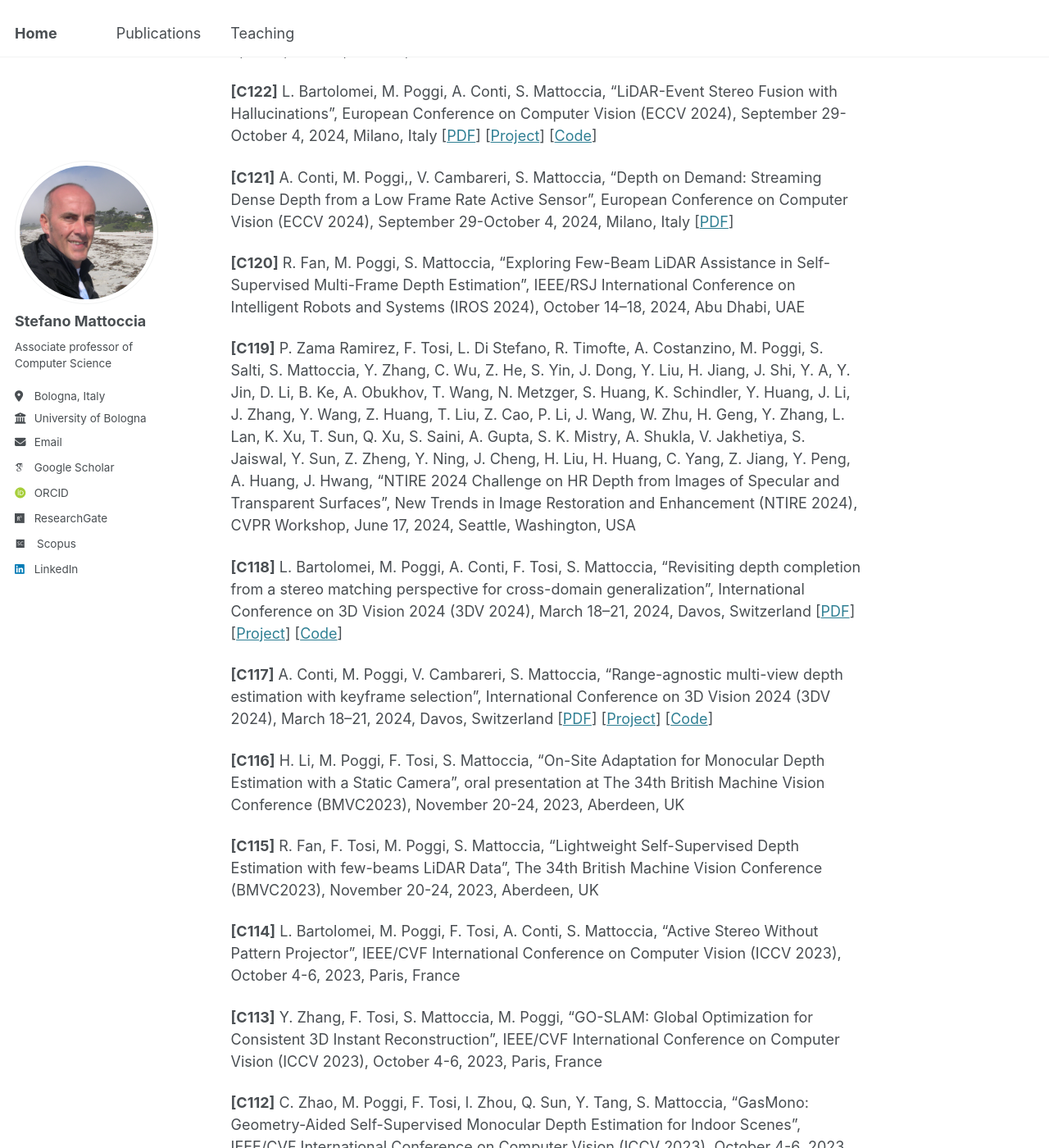
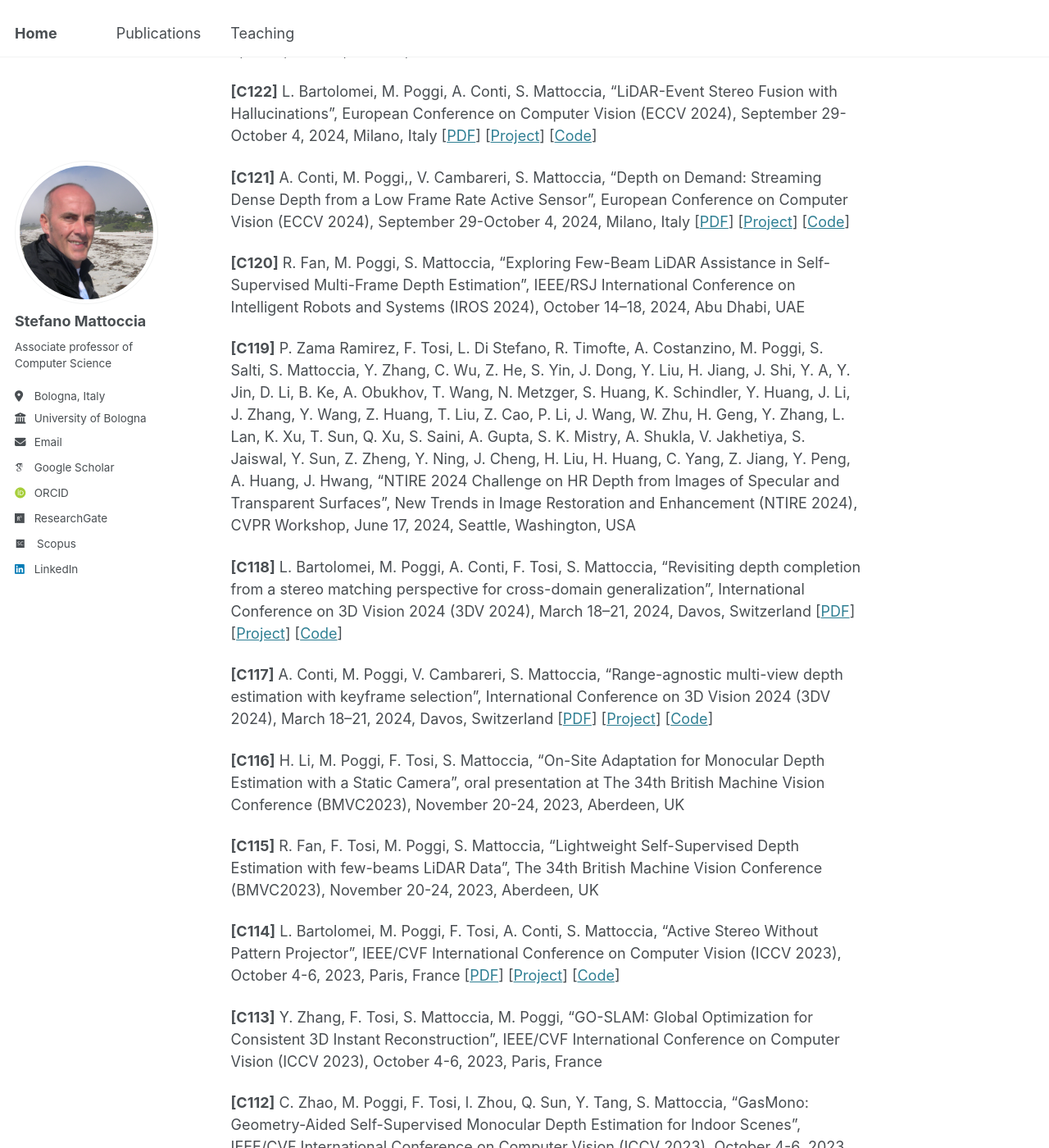
Before and after one commit to stefanomattoccia/stefanomattoccia.github.io, a Jekyll site: the page built from _pages/publications.md, in a window 1280 px wide and 1400 px high, scrolled down 4459 px. Shown: the whole window at 82% size. Built offline with Jekyll 4.4.1, drawn with Linux system fonts in a browser that asks for light colours; some web fonts are replaced.

Commit message:
Update publications.md

```diff
--- a/_pages/publications.md
+++ b/_pages/publications.md
@@ -97,7 +97,7 @@ International Conference and Workshop papers
 
 **[C122]** L. Bartolomei, M. Poggi, A. Conti, S. Mattoccia, “LiDAR-Event Stereo Fusion with Hallucinations”, European Conference on Computer Vision (ECCV 2024), September 29-October 4, 2024, Milano, Italy [[PDF](https://arxiv.org/pdf/2408.04633)] [[Project](https://eventvppstereo.github.io/)] [[Code](https://github.com/bartn8/eventvppstereo/)]
 
-**[C121]** A. Conti, M. Poggi,, V. Cambareri, S. Mattoccia, “Depth on Demand: Streaming Dense Depth from a Low Frame Rate Active Sensor”, European Conference on Computer Vision (ECCV 2024), September 29-October 4, 2024, Milano, Italy [[PDF](https://arxiv.org/pdf/2409.08277)]
+**[C121]** A. Conti, M. Poggi,, V. Cambareri, S. Mattoccia, “Depth on Demand: Streaming Dense Depth from a Low Frame Rate Active Sensor”, European Conference on Computer Vision (ECCV 2024), September 29-October 4, 2024, Milano, Italy [[PDF](https://www.ecva.net/papers/eccv_2024/papers_ECCV/papers/07836.pdf)] [[Project](https://andreaconti.github.io/projects/depth_on_demand/)] [[Code](https://github.com/andreaconti/depth-on-demand)]
 
 **[C120]** R. Fan, M. Poggi, S. Mattoccia, “Exploring Few-Beam LiDAR Assistance in Self-Supervised Multi-Frame Depth Estimation”, IEEE/RSJ International Conference on Intelligent Robots and Systems (IROS 2024), October 14–18, 2024, Abu Dhabi, UAE
 
@@ -111,7 +111,7 @@ International Conference and Workshop papers
 
 **[C115]** R. Fan, F. Tosi, M. Poggi, S. Mattoccia, “Lightweight Self-Supervised Depth Estimation with few-beams LiDAR Data”, The 34th British Machine Vision Conference (BMVC2023), November 20-24, 2023, Aberdeen, UK
 
-**[C114]** L. Bartolomei, M. Poggi, F. Tosi, A. Conti, S. Mattoccia, “Active Stereo Without Pattern Projector”, IEEE/CVF International Conference on Computer Vision (ICCV 2023), October 4-6, 2023, Paris, France
+**[C114]** L. Bartolomei, M. Poggi, F. Tosi, A. Conti, S. Mattoccia, “Active Stereo Without Pattern Projector”, IEEE/CVF International Conference on Computer Vision (ICCV 2023), October 4-6, 2023, Paris, France [[PDF](https://openaccess.thecvf.com/content/ICCV2023/papers/Bartolomei_Active_Stereo_Without_Pattern_Projector_ICCV_2023_paper.pdf)] [[Project](https://vppstereo.github.io/)] [[Code](https://github.com/bartn8/vppstereo/)]
 
 **[C113]** Y. Zhang, F. Tosi, S. Mattoccia, M. Poggi, “GO-SLAM: Global Optimization for Consistent 3D Instant Reconstruction”, IEEE/CVF International Conference on Computer Vision (ICCV 2023), October 4-6, 2023, Paris, France
 
```
